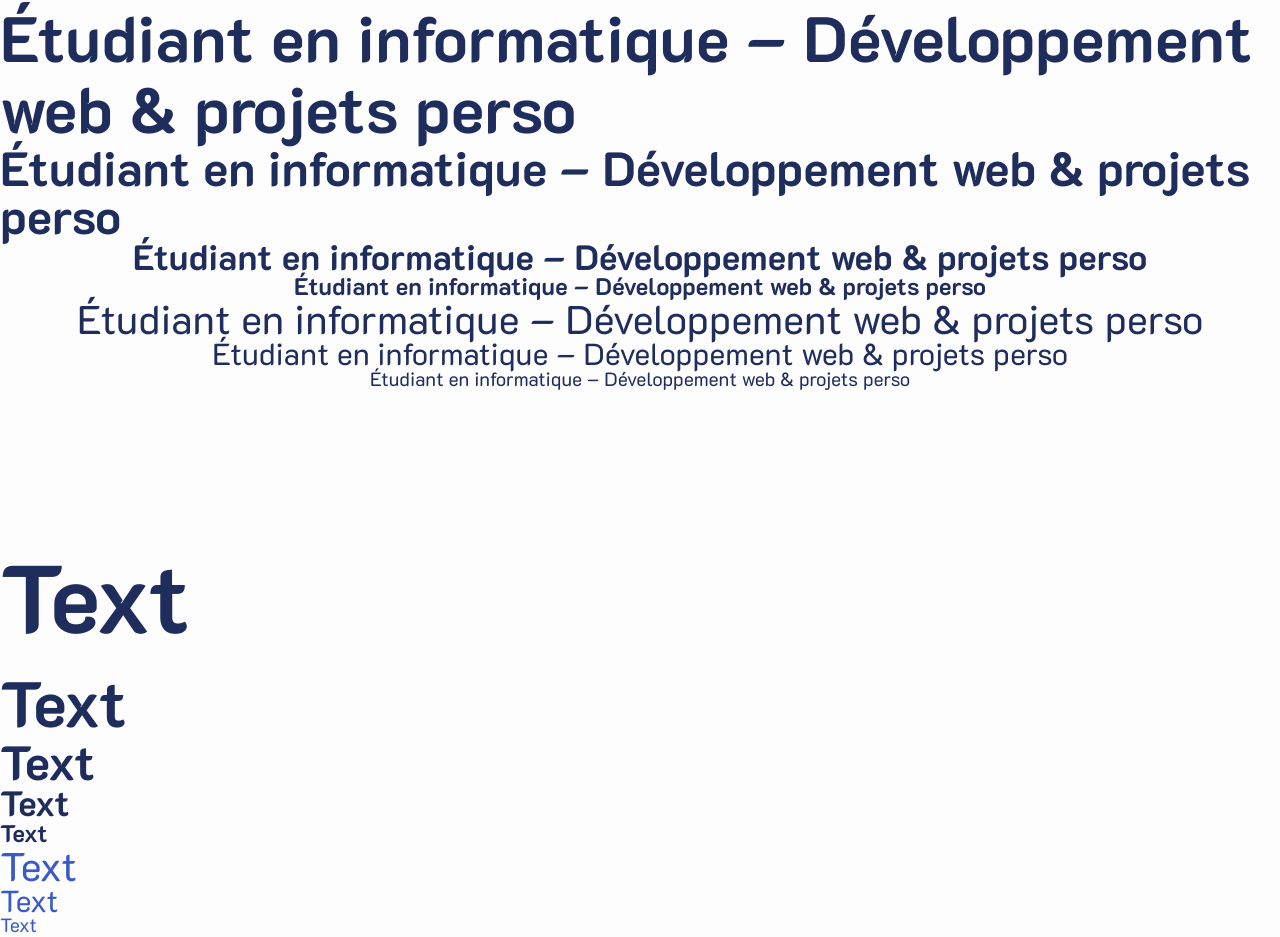
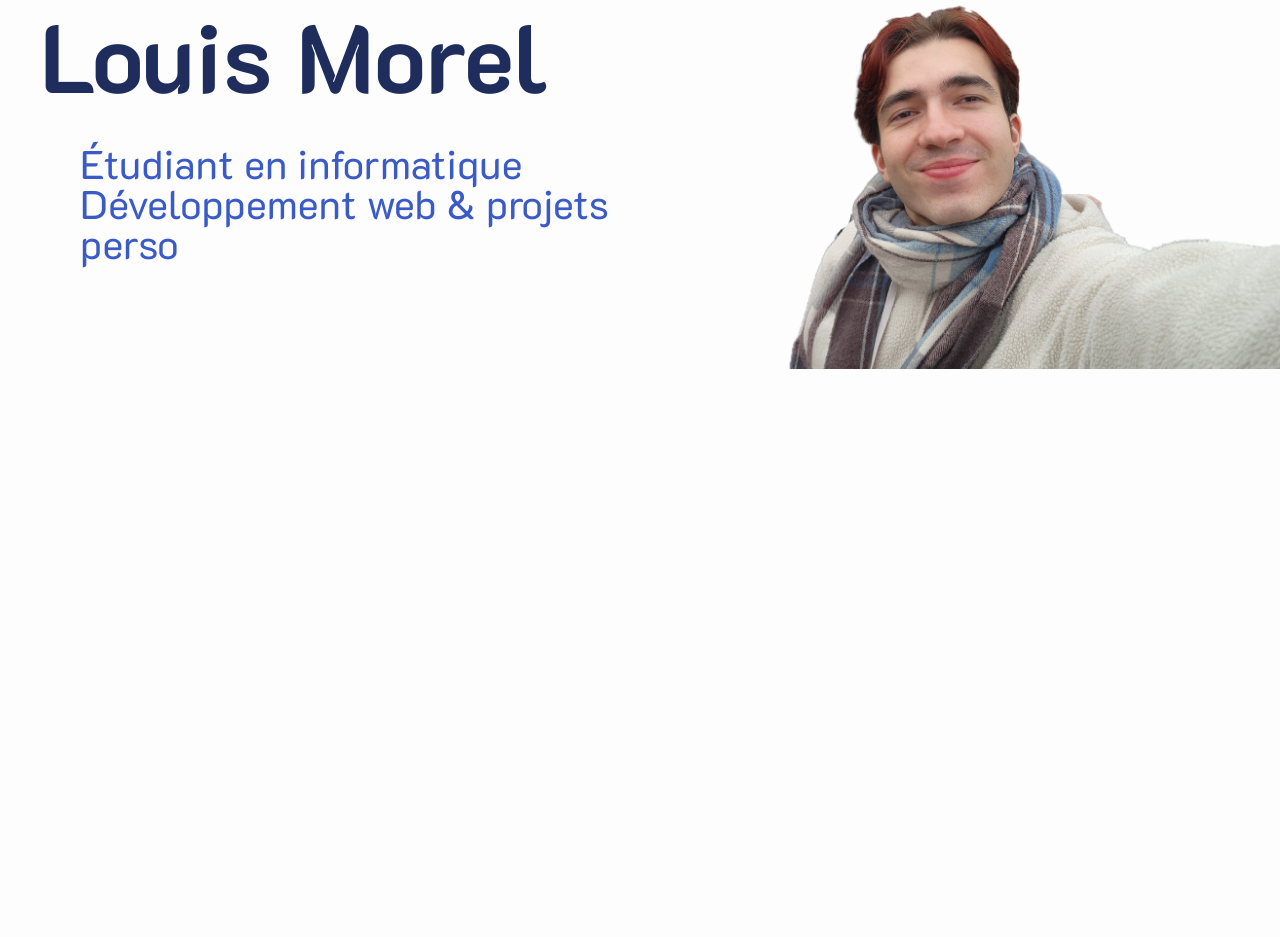
Before and after one commit to lm38550/portfolio, a Next.js app: page / in a window 1280 px wide. Shown: the part 277-1214 px from the top of the page. After the commit the page ends 800 px from the top, so only its background shows below. Built offline with nearby package versions, Linux system fonts and the light colour scheme.

Commit message:
Deleting unused text, rebranding title and adding picture to it

```diff
--- a/src/app/page.tsx
+++ b/src/app/page.tsx
@@ -6,15 +6,7 @@ import {Typography} from "@/ui/design-system/typography/typography";
 export default function Home() {
   return (
       <>
-          <Title title="Louis Morel" subtitle="Étudiant en informatique – Développement web & projets perso" />
-          <Typography variant="h1" component="h1">Text</Typography>
-          <Typography variant="h2" component="h2">Text</Typography>
-          <Typography variant="h3" component="h3">Text</Typography>
-          <Typography variant="h4" component="h4">Text</Typography>
-          <Typography variant="h5" component="h5">Text</Typography>
-          <Typography variant="body-lg" component="p">Text</Typography>
-          <Typography variant="body-base" component="p">Text</Typography>
-          <Typography variant="body-sm" component="p">Text</Typography>
+          <Title name="Louis Morel" img="/louis.png" />
       </>
   )
 }
--- a/src/ui/components/title/title.tsx
+++ b/src/ui/components/title/title.tsx
@@ -1,19 +1,24 @@
+import Image from "next/image";
+import {Typography} from "@/ui/design-system/typography/typography";
+
 interface Props {
-    title: string;
-    subtitle: string;
+    name: string;
+    img: string;
 }
 
-export const Title = ({ title, subtitle }: { title: string; subtitle: string }) => {
+export const Title = ({ name, img }: Props) => {
     return (
-        <main className="min-h-screen flex flex-col items-center justify-center">
-            <h1 className="text-5xl text-day-800 dark:text-night-800">{title}</h1>
-            <p className="text-4xl text-day-800 dark:text-night-800">{subtitle}</p>
-            <p className="text-3xl text-day-800 dark:text-night-800">{subtitle}</p>
-            <p className="text-2xl text-day-800 dark:text-night-800">{subtitle}</p>
-            <p className="text-xl text-day-800 dark:text-night-800">{subtitle}</p>
-            <p className="text-lg text-day-800 dark:text-night-800">{subtitle}</p>
-            <p className="text-base text-day-800 dark:text-night-800">{subtitle}</p>
-            <p className="text-sm text-day-800 dark:text-night-800">{subtitle}</p>
+        <main className="min-h-screen flex items-center justify-between">
+            <div className="flex flex-col items-start justify-center space-y-4 px-10">
+                <Typography variant="h1" component="h1">{name}</Typography>
+                <div className="px-10">
+                    <Typography variant="body-lg" component="h2">Étudiant en informatique</Typography>
+                    <Typography variant="body-lg" component="h2">Développement web & projets perso</Typography>
+                </div>
+            </div>
+            <div className="flex justify-end">
+                <Image src={img} alt="profile" width={500} height={500} />
+            </div>
         </main>
     );
 };
```
Also changed, not shown: public/louis.png (added).
